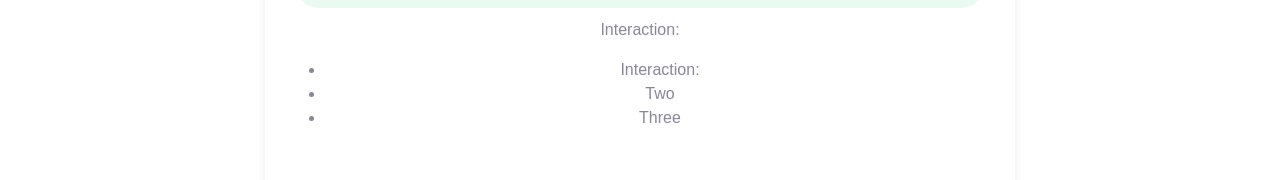
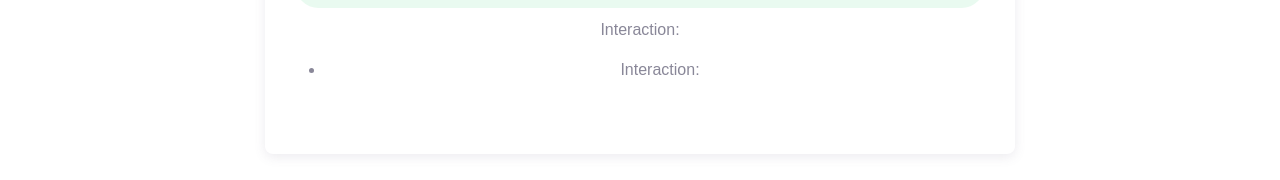
Before and after one commit to Sxlly/Drug-Interactor, a React (Create React App) app: page /getInteractionPair in a window 1280 px wide. Shown: the part 614-794 px from the top of the page. Built offline with nearby package versions, Linux system fonts and the light colour scheme.

Commit message:
interaction pair styling

```diff
--- a/src/theme.css
+++ b/src/theme.css
@@ -1611,6 +1611,28 @@ a.text-dark:hover, a.text-dark:focus {
   font-weight: 600;
 }
 
+.interaction-readmore-state {
+
+  display: none;
+}
+
+.interaction-readmore-target {
+
+  opacity: 0;
+  max-height: 0;
+  font-size: 0;
+  transition: 0.25s ease;
+}
+
+.interaction-readmore-state:checked ~ .interaction-readmore-wrap .interaction-readmore-target {
+
+  opacity: 1;
+  font-size: inherit;
+  max-height: 999em;
+
+}
+
+
 .card-service .header {
   margin-bottom: 24px;
 }
```
